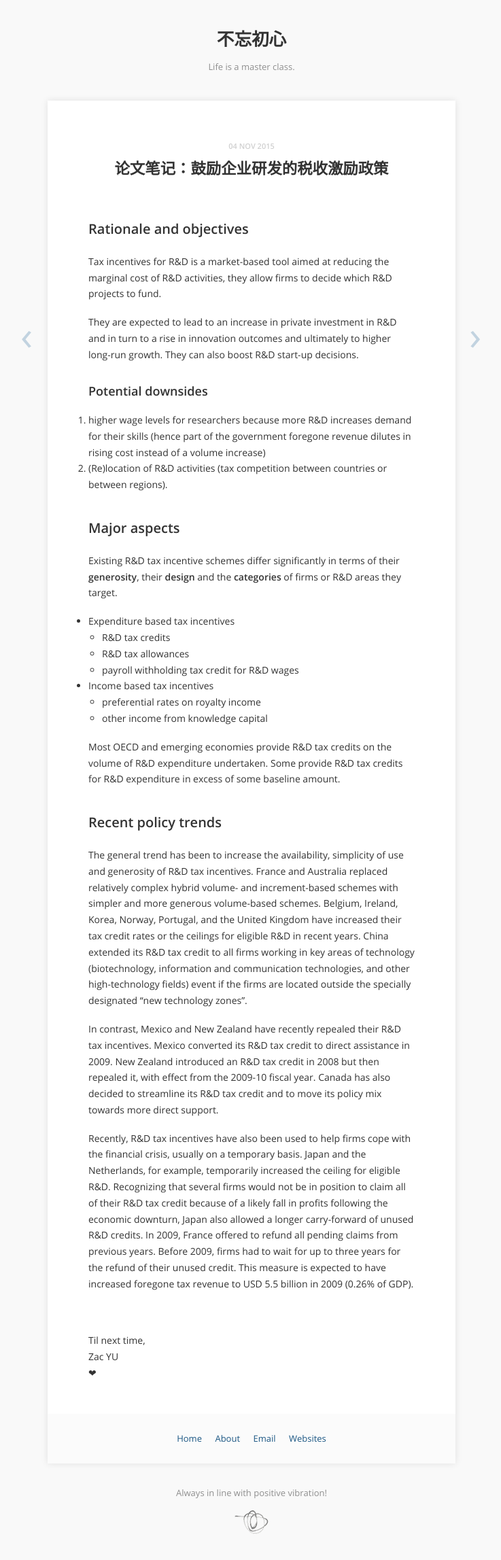
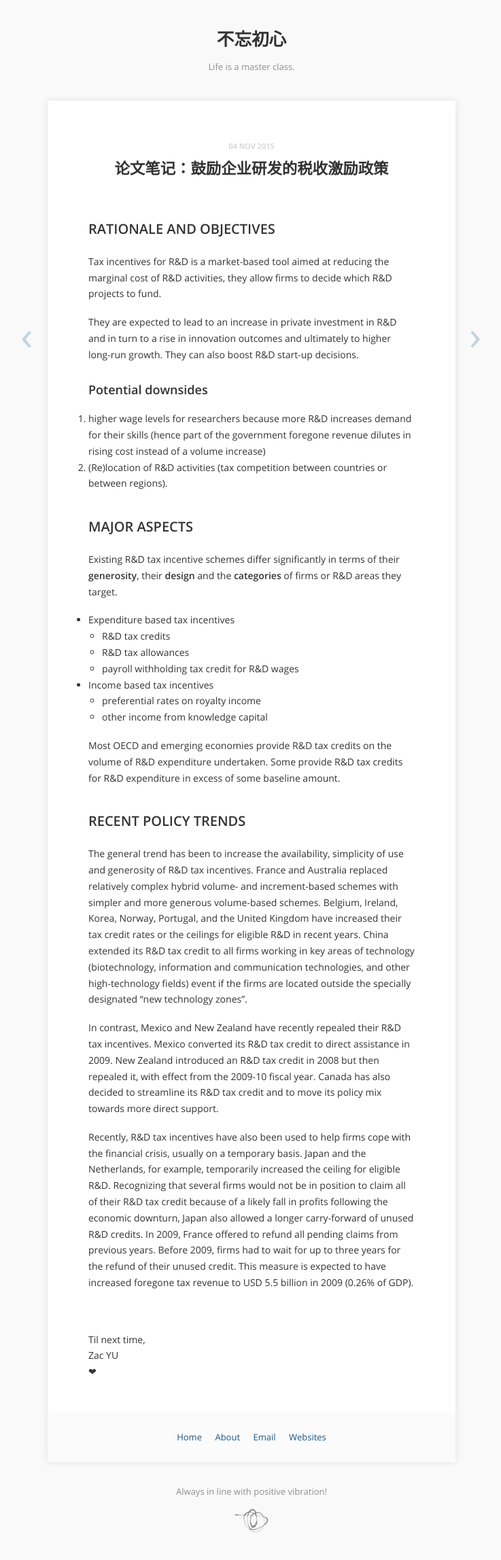
Before and after one commit to yusite/yuzijie, a Jekyll site: the page built from _posts/2015-11-04-tax-incentives-for-rnd.markdown, in a window 1280 px wide. Shown: the whole page at 68% size, without its empty margins (270-1007 px from the left). Built offline with Jekyll 4.4.1, drawn with Linux system fonts in a browser that asks for light colours.

Commit message:
minor change

```diff
--- a/_sass/_zac.scss
+++ b/_sass/_zac.scss
@@ -45,9 +45,10 @@ section.post {
   h2 {
     margin: 2em 0 1.2em;
     font-size: 20px;
+    text-transform: uppercase;
   }
   h3 {
-    margin: 1.7em 0 1em;
+    margin: 1.6em 0 1em;
     font-size: 18px;
   }
   h4 {
```
